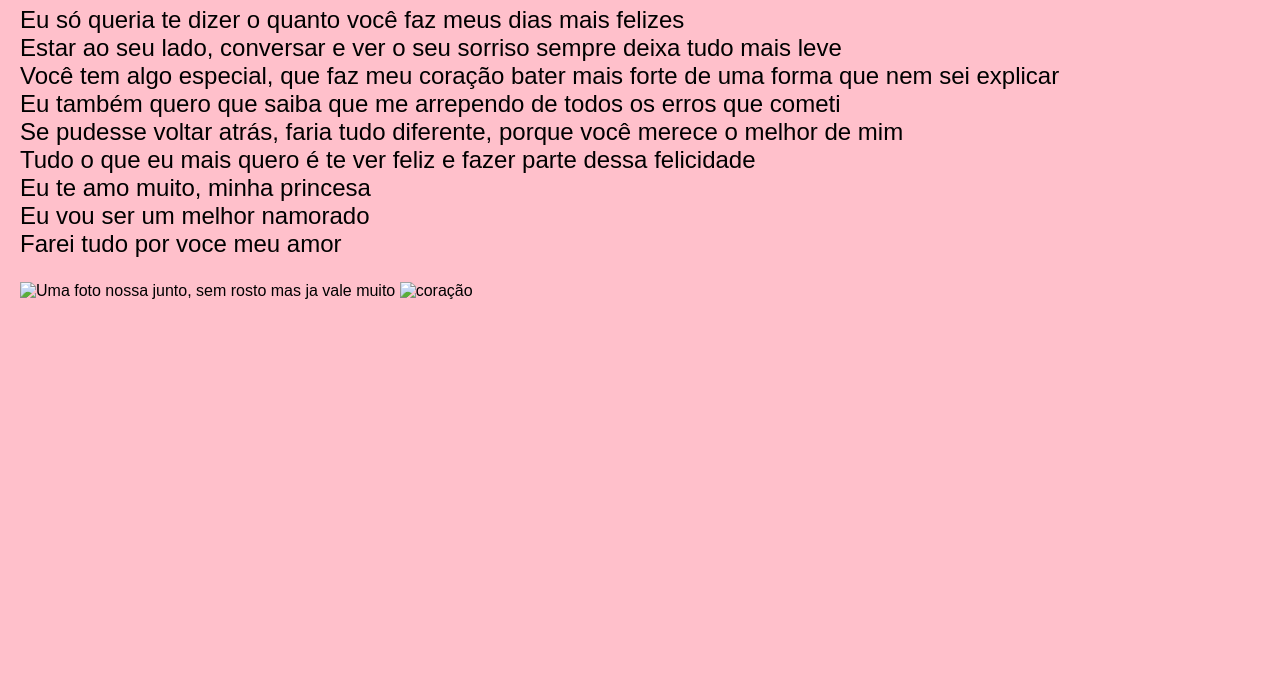
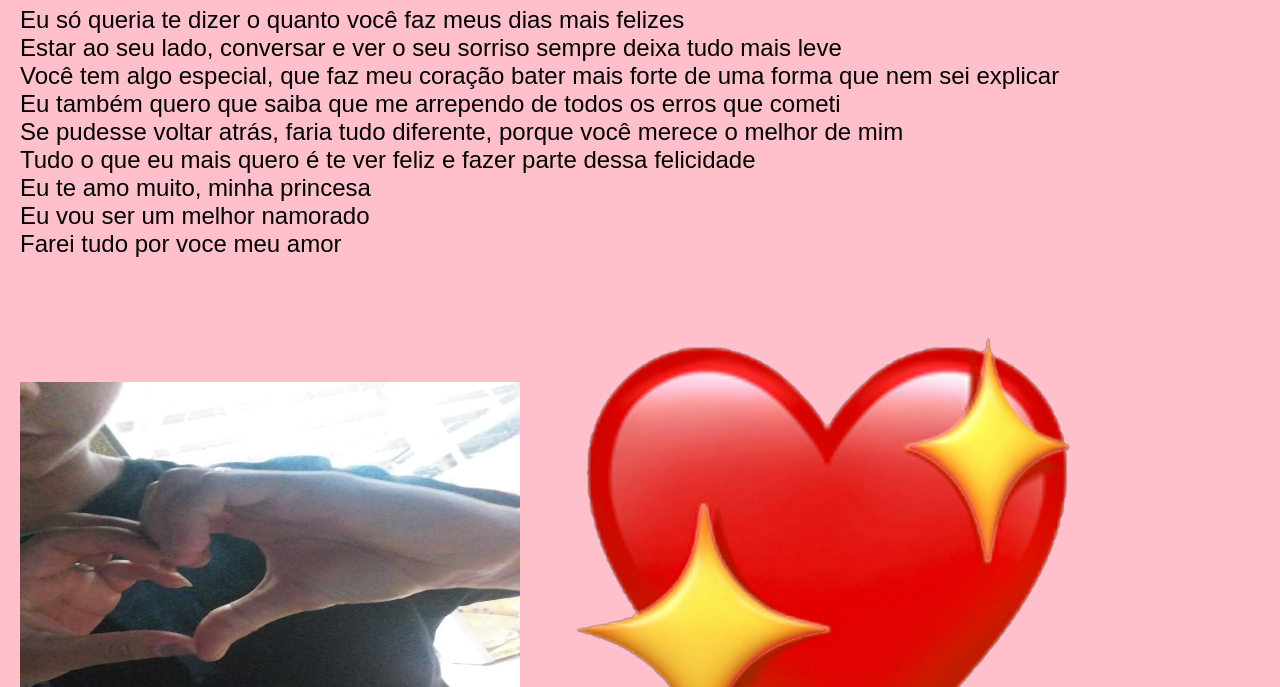
Before and after one commit to blind-txt/ketthely, a plain HTML site: page index.html in a window 1280 px wide. Shown: the part 113-800 px from the top of the page. Drawn offline with Linux system fonts and the light colour scheme.

Commit message:
index.html

```diff
--- a/index.html
+++ b/index.html
@@ -32,8 +32,8 @@
     Eu te amo muito, minha princesa <br>
     Eu vou ser um melhor namorado<br>
     Farei tudo por voce meu amor </p>
-    <img src="imagens/Foto nossa eu amo ela.jpg" alt="Uma foto nossa junto, sem rosto mas ja vale muito" width="500" height="500">
-    <img src="imagens/c10a0e3f9ce01760f46105569802b2c5.png" alt="coração" width="600" height="600">
+    <img src="Foto nossa eu amo ela.jpg" alt="Uma foto nossa junto, sem rosto mas ja vale muito" width="500" height="500">
+    <img src="c10a0e3f9ce01760f46105569802b2c5.png" alt="coração" width="600" height="600">
 
 </body>
 </html>
```
